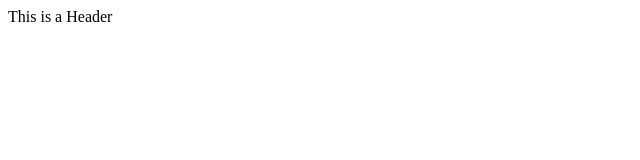
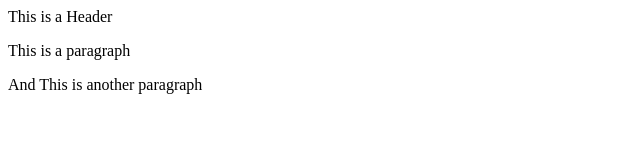
Before and after one commit to MenaAK88/git-test, a website: page index.html in a window 1280 px wide. Shown: the whole page, without its empty margins (0-640 px from the left). Drawn offline with Linux system fonts and the light colour scheme.

Commit message:
Using NPM

```diff
--- a/index.html
+++ b/index.html
@@ -2,5 +2,7 @@
 <html>
     <body>
         <hi>This is a Header</hi>
+        <p>This is a paragraph</p>
+        <p>And This is another paragraph</p>
     </body>
 </html>
```
Also changed, not shown: package.json (added, +24 -0 lines), 2 other files.
